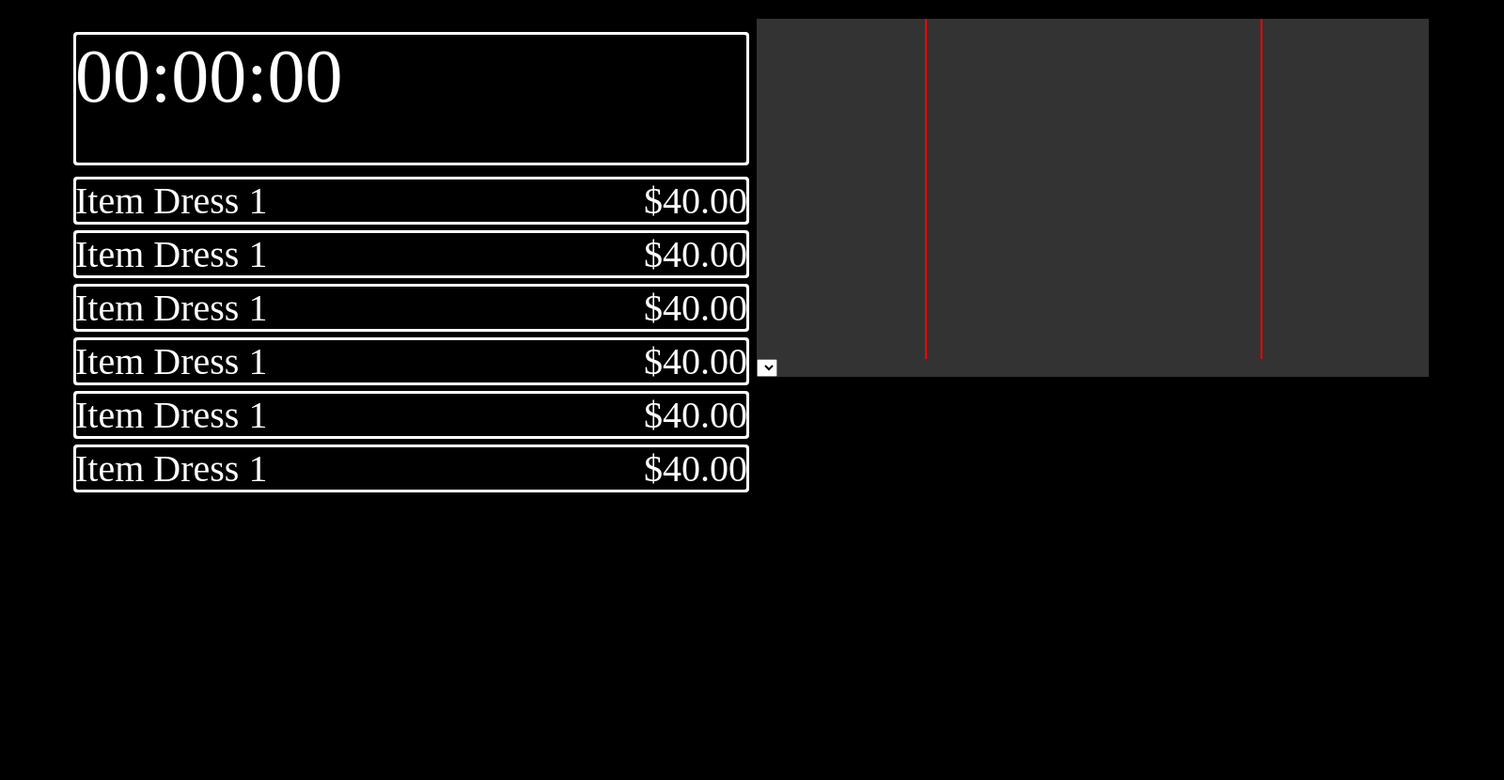
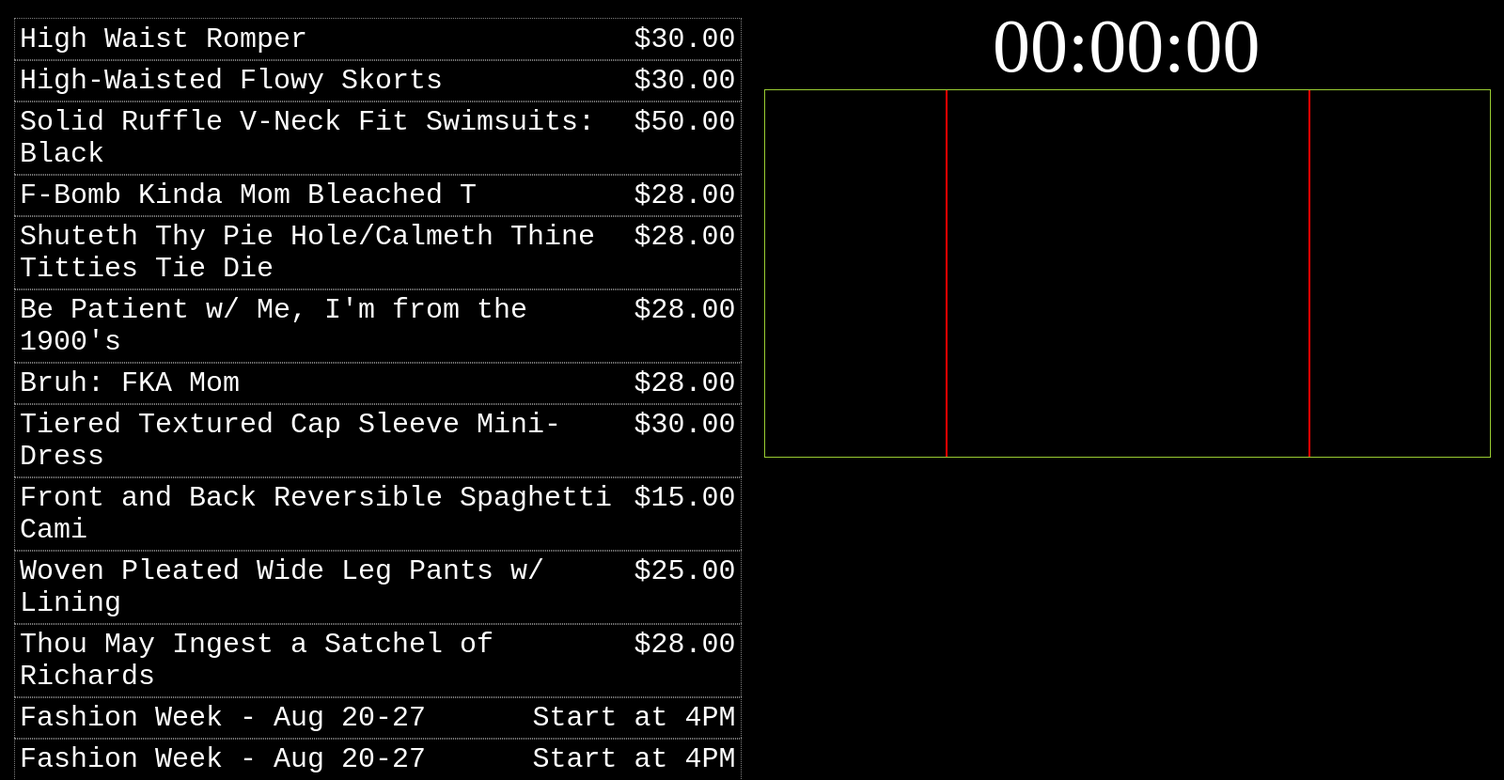
Before and after one commit to jparris3213/ElectronPrompter, an Electron app: page index.html in a window 1600 px wide. Shown: the whole page at 94% size. Before the commit the page ends 800 px from the top, so only its background shows below. Drawn offline with Linux system fonts and the light colour scheme; no server answers.

Commit message:
massive update of display and set up

```diff
--- a/index.html
+++ b/index.html
@@ -4,114 +4,33 @@
 <head>
     <meta charset="UTF-8">
     <title>Product Window</title>
-    <style>
-        body {
-            display: flex;
-            justify-content: center;
-            align-items: center;
-            height: 100vh;
-            margin: 0;
-            background-color: #000000;
-        }
-        .container {
-            display: flex;
-            width: 90%;
-            height: 95%;
-            /* Adjust width as needed */
-        }
-        .left-column {
-            flex: 1;
-            margin-right: 10px;
-            align-items: left;
-        }
-        .right-column {
-            flex: 1;
-            display: flex;
-            flex-direction: column;
-            justify-content: right;
-            align-items: right;
-        }
-        ul {
-            list-style-type: none;
-            padding: 0;
-        }
-        li {
-            outline:auto;
-            color: white;
-            font-size: 40px;
-            text-align: left;
-            /* Align text to the left */
-            display: flex;
-            justify-content: space-between;
-            /* Space between name and price */
-            margin-bottom: 10px;
-            /* Space between items */
-        }
-        #timer {
-            color: white;
-            font-size: 80px;
-        }
-        #webcam {
-            width: 100%;
-            max-width: 1000px;
-            height: auto;
-            background-color: #333;
-        }
-        .video-container {
-            position: relative;
-            width: 100%;
-            height: auto;
-        }
-        #webcam video {
-            width: 100%;
-            height: auto;
-        }
-        .vertical-line {
-            position: absolute;
-            top: 0;
-            bottom: 0;
-            width: 2px;
-            background-color: red;
-        }
-        #chatContainer {
-            width: 100%;
-            height: 300px; /* Adjust height as needed */
-            margin-top: 10px;
-            background-color: #fff;
-        }
-        #chatFrame {
-            width: 100%;
-            height: 100%;
-            border: none;
-        }
-        #fontSizeControl {
-            margin-top: 10px;
-        }
-    </style>
+    <link rel="stylesheet" href="style.css">
 </head>
 <body>
     <div class="container">
         <div class="left-column">
-            <ul>
-                <li>
-                    <div>
-                    <div id="timer">00:00:00</div>
-                    <button id="start" style="visibility: hidden;">Start</button>
-                    <button id="stop" style="visibility: hidden;">Stop</button>
-                    <button id="reset" style="visibility: hidden;">Reset</button>
-                </div>
-            </li>
-        </ul>
+<!--             <div>
+                <div id="timer">00:00:00</div>
+            </div> -->
+
         <ul id="placeholderList"></ul>
     </div>
     <div class="right-column">
+
+        <div id="timer">00:00:00</div>
         <div id="webcam"><div class="video-container">
             <video id="webcamVideo" autoplay></video>
             <div class="vertical-line" style="left: 25%;"></div>
+
             <div class="vertical-line" style="left: 75%;"></div>
         </div>
-            <select name="source" id="videoSource" title="Select Video Source (OBS)"></select>
+            <select name="source" id="videoSource" title="Select Video Source (OBS)" style="visibility: hidden;"></select>
         </div>
+
+        <button id="start" style="visibility: hidden;">Start</button>
+        <button id="stop" style="visibility: hidden;">Stop</button>
+        <button id="reset" style="visibility: hidden;">Reset</button>
+
     </div>
 </div>
 <script>
--- a/index.js
+++ b/index.js
@@ -9,6 +9,7 @@ function createDisplayWindow() {
         width: 1920,
         height: 600,
         backgroundColor: '#000000',
+        autoHideMenuBar: true,
         webPreferences: {
             nodeIntegration: true,
             contextIsolation: false
@@ -16,6 +17,8 @@ function createDisplayWindow() {
     });
 
     mainWindow.loadFile('index.html');
+    //mainWindow.removeMenu();
+
 
     mainWindow.on('closed', () => {
         mainWindow = null;
--- a/prompt.json
+++ b/prompt.json
@@ -1,28 +1,56 @@
 {
   "prompt": [
     {
-      "Name": "Item Dress 1",
-      "Price": "$40.00"
+      "Name": "High Waist Romper",
+      "Price": "$30.00"
     },
     {
-      "Name": "Item Dress 1",
-      "Price": "$40.00"
+      "Name": "High-Waisted Flowy Skorts",
+      "Price": "$30.00"
     },
     {
-      "Name": "Item Dress 1",
-      "Price": "$40.00"
+      "Name": "Solid Ruffle V-Neck Fit Swimsuits: Black",
+      "Price": "$50.00"
     },
     {
-      "Name": "Item Dress 1",
-      "Price": "$40.00"
+      "Name": "F-Bomb Kinda Mom Bleached T",
+      "Price": "$28.00"
     },
     {
-      "Name": "Item Dress 1",
-      "Price": "$40.00"
+      "Name": "Shuteth Thy Pie Hole/Calmeth Thine Titties Tie Die",
+      "Price": "$28.00"
     },
     {
-      "Name": "Item Dress 1",
-      "Price": "$40.00"
+      "Name": "Be Patient w/ Me, I'm from the 1900's",
+      "Price": "$28.00"
+    },
+    {
+      "Name": "Bruh: FKA Mom",
+      "Price": "$28.00"
+    },
+    {
+      "Name": "Tiered Textured Cap Sleeve Mini-Dress",
+      "Price": "$30.00"
+    },
+    {
+      "Name": "Front and Back Reversible Spaghetti Cami",
+      "Price": "$15.00"
+    },
+    {
+      "Name": "Woven Pleated Wide Leg Pants w/ Lining",
+      "Price": "$25.00"
+    },
+    {
+      "Name": "Thou May Ingest a Satchel of Richards",
+      "Price": "$28.00"
+    },
+    {
+      "Name": "Fashion Week - Aug 20-27",
+      "Price": "Start at 4PM"
+    },
+    {
+      "Name": "Fashion Week - Aug 20-27",
+      "Price": "Start at 4PM"
     }
   ]
 }
--- /dev/null
+++ b/style.css
@@ -0,0 +1,101 @@
+body {
+    display: flex;
+    justify-content: center;
+    align-items: center;
+    height: 100vh;
+    margin: 0;
+    background-color: #000000;
+}
+
+.container {
+    display: flex;
+    width: 98%;
+    height: 99%;
+    /* Adjust width as needed */
+}
+
+.left-column {
+    flex: 1;
+    margin-right: 25px;
+    align-items: left;
+}
+
+.right-column {
+    flex: 1;
+    display: flex;
+    flex-direction: column;
+    justify-content: right;
+    align-items: right;
+}
+
+ul {
+    list-style-type: none;
+    padding: 0;
+}
+
+li {
+    outline: 1px dotted grey;
+    font-family:'Courier New', Courier, monospace;
+    color: white;
+    font-size: 30px;
+    text-align: left;
+    padding: 5px;
+    /* Align text to the left */
+    display: flex;
+    justify-content: space-between;
+    /* Space between name and price */
+    margin-bottom: 0px;
+    /* Space between items */
+}
+
+#timer {
+    color: white;
+    font-size: 80px;
+    text-align: center;
+    background-color: #000000;
+}
+
+#webcam {
+    width: 100%;
+    max-width: 1000px;
+    height: auto;
+    background-color: black;
+}
+
+.video-container {
+    position: relative;
+    width: 100%;
+    height: auto;
+    border: 1px solid yellowgreen;
+}
+
+#webcam video {
+    width: 100%;
+    height: auto;
+}
+
+.vertical-line {
+    position: absolute;
+    top: 0;
+    bottom: 0;
+    width: 2px;
+    background-color: red;
+}
+
+#chatContainer {
+    width: 100%;
+    height: 300px;
+    /* Adjust height as needed */
+    margin-top: 10px;
+    background-color: #fff;
+}
+
+#chatFrame {
+    width: 100%;
+    height: 100%;
+    border: none;
+}
+
+#fontSizeControl {
+    margin-top: 10px;
+}
```
Also changed, not shown: controller.html (+5 -3 lines), 1 other file.
